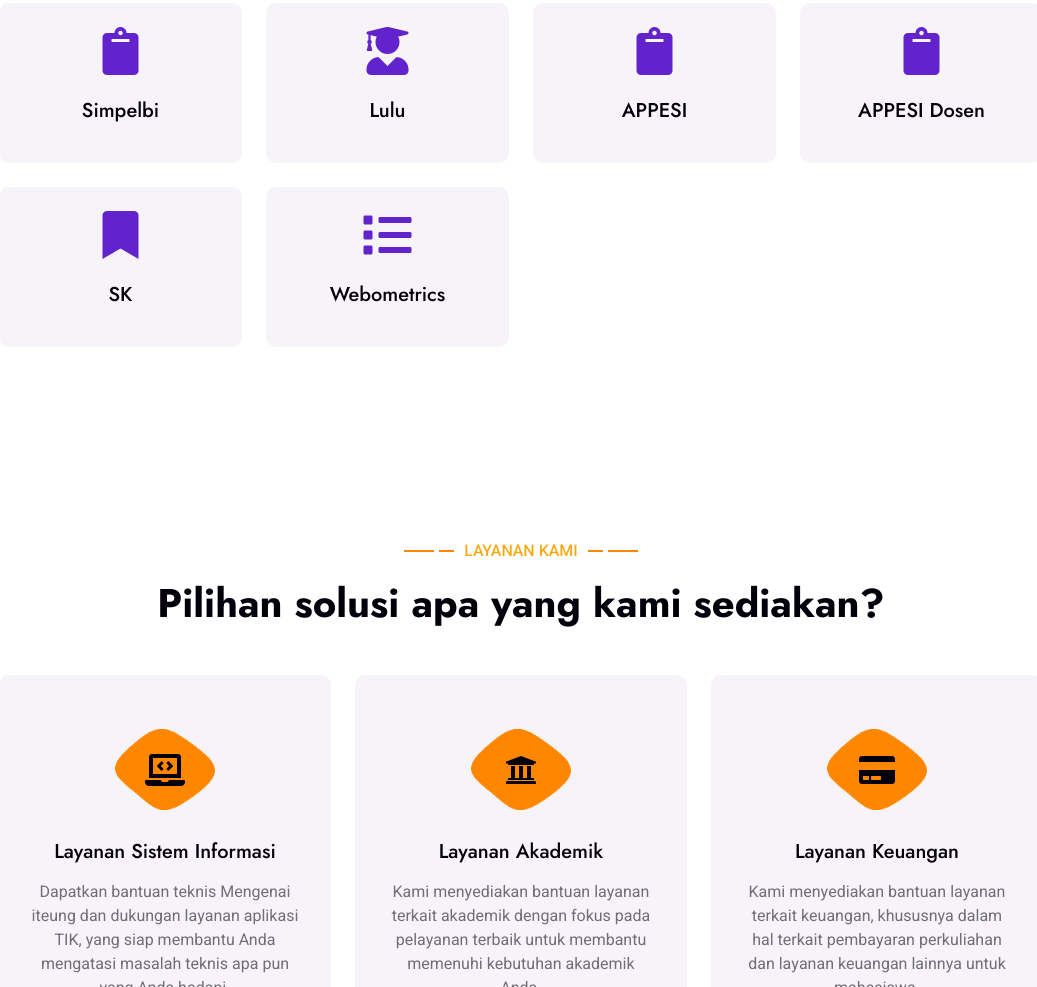
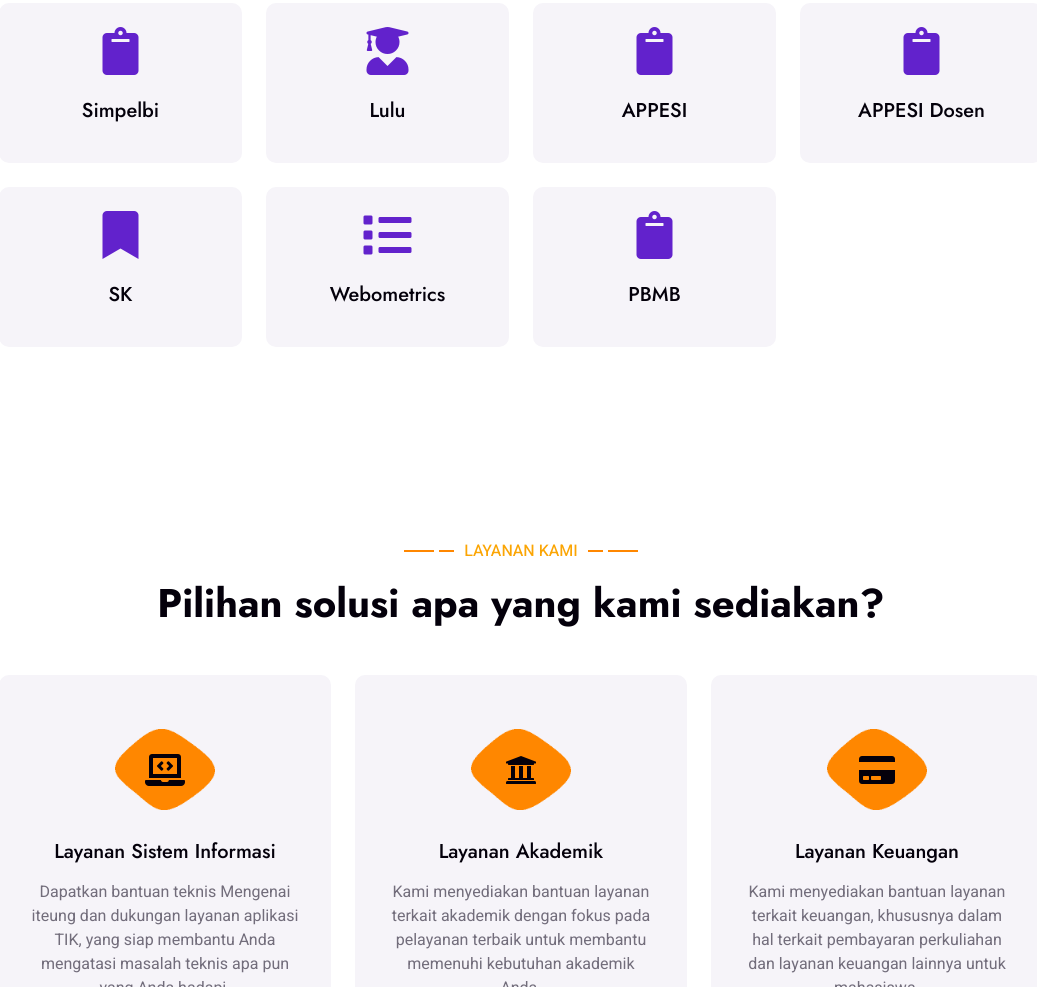
Before and after one commit to uiteung/home, a plain HTML site: page index.html in a window 1280 px wide. Shown: the part 1824-2811 px from the top of the page, without its empty margins (119-1156 px from the left). Drawn offline with nearby package versions, Linux system fonts and the light colour scheme; some packages are replaced by stand-ins of ours; a script that the page names is missing.

Commit message:
add PBMB portfolio item to index.html

```diff
--- a/index.html
+++ b/index.html
@@ -416,6 +416,18 @@
                       </a>
                     </div>
                   </div>
+                  <div
+                  class="col-lg-3 portfolio-item second wow fadeInUp"
+                  data-wow-delay="0.5s"
+                  >
+                  <div class="feature-item bg-light rounded text-center p-4">
+                    <a href="https://dtiulbi.github.io/pbmp/">
+                      <i class="fa fa-3x fa-clipboard text-primary mb-4"></i>
+                      <h5 class="mb-3">PBMB</h5>
+                    </a>
+                  </div>
+                </div>
+
                 </div>
               </div>
             </div>
```
